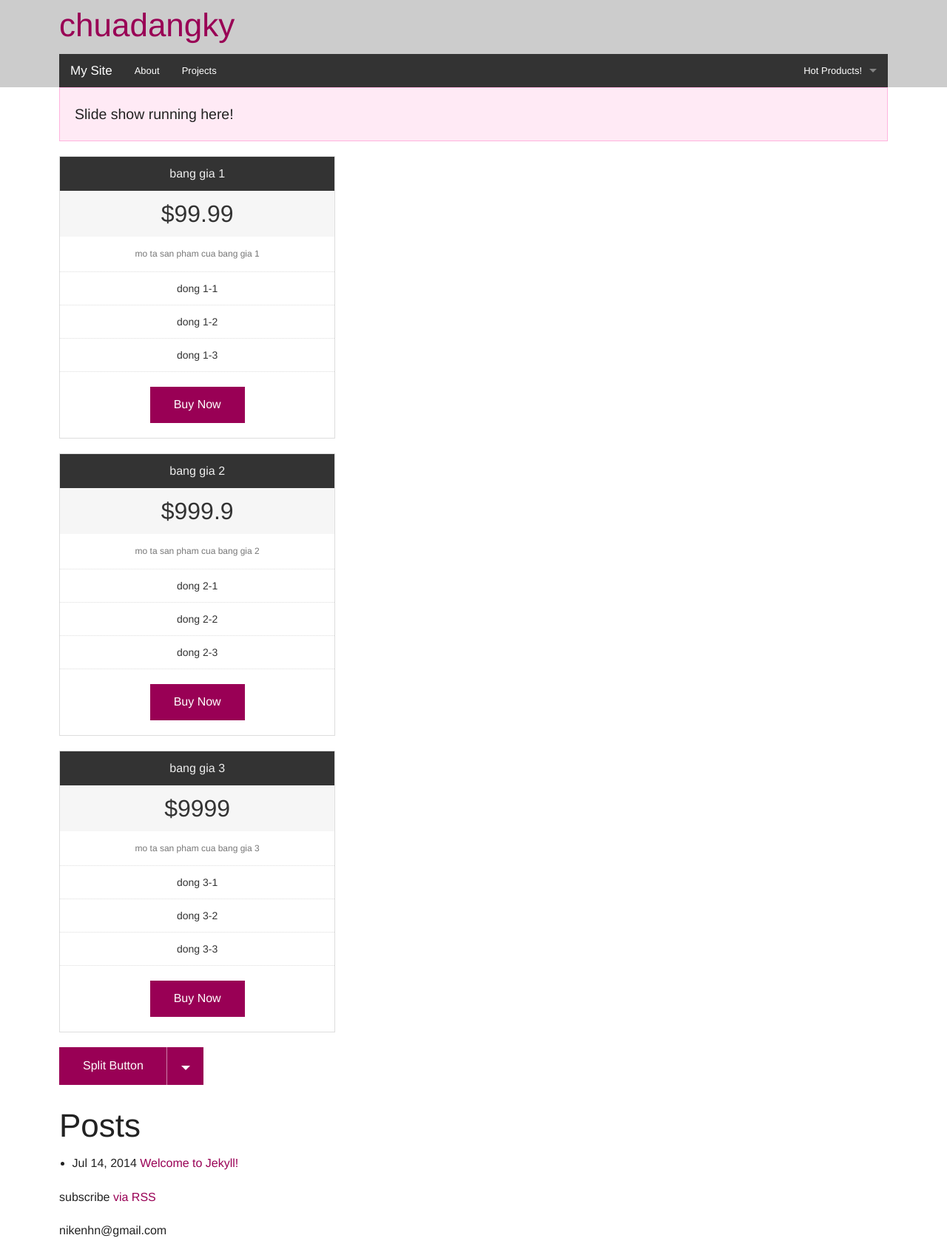
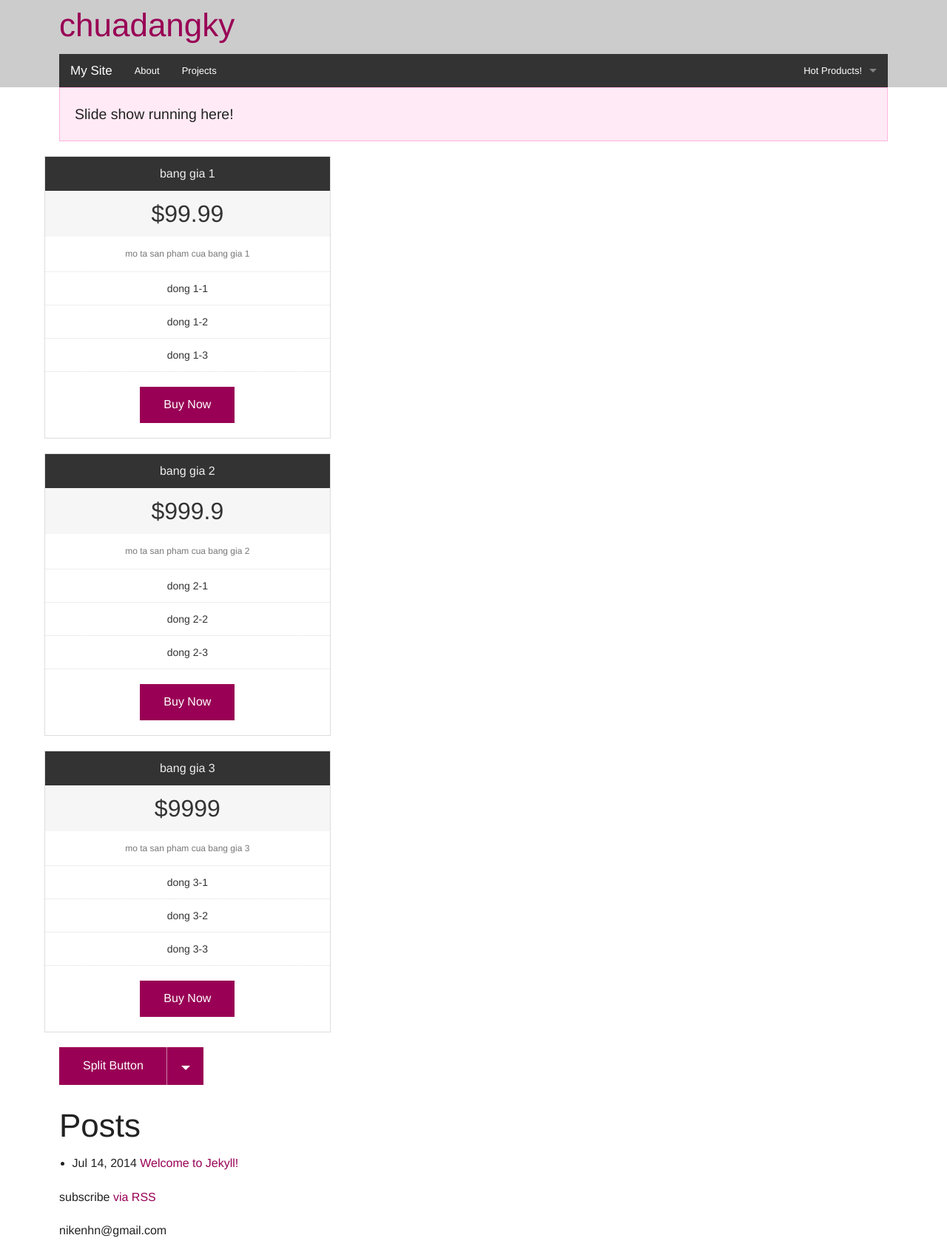
Before and after one commit to novakid/chuadangky, a Jekyll site: the page built from index.html, in a window 1280 px wide. Shown: the whole page at 74% size. Built offline with Jekyll 4.4.1, drawn with Linux system fonts in a browser that asks for light colours.

Commit message:
Update table-price.html

```diff
--- a/_includes/table-price.html
+++ b/_includes/table-price.html
@@ -1,4 +1,5 @@
-<div class="columns">
+<div class="row">
+
 
   <!-- ===================================================price ======================== -->
   <div class="medium-4 columns">
@@ -20,4 +21,5 @@
   </div>
   </div>
 
+
 </div>
```
